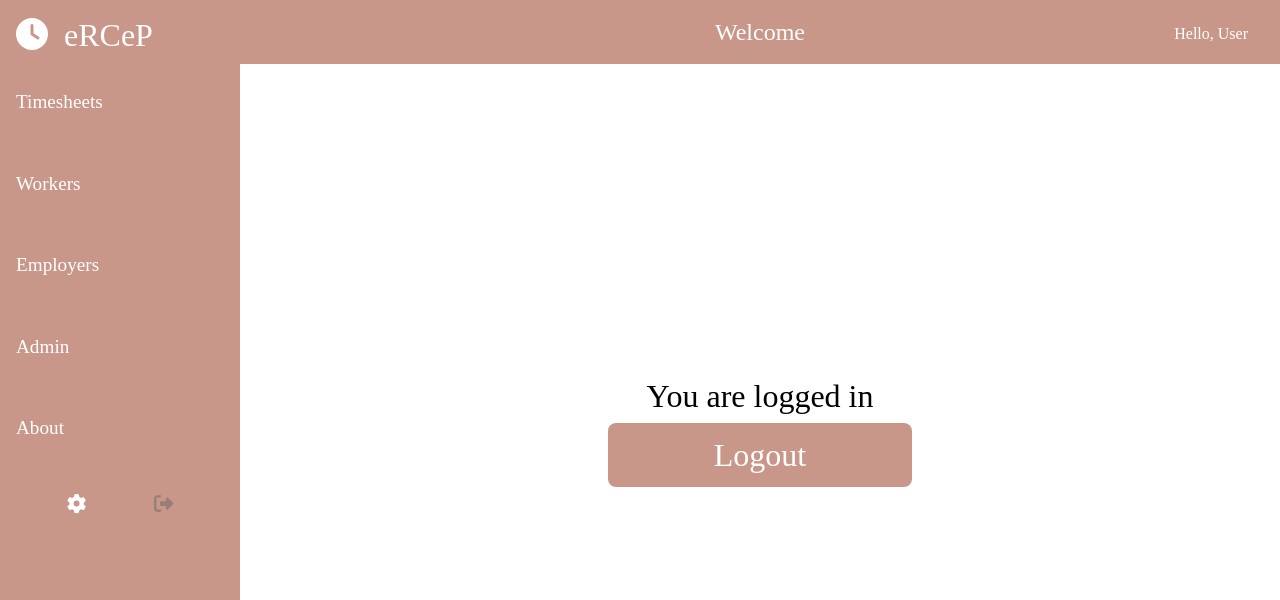
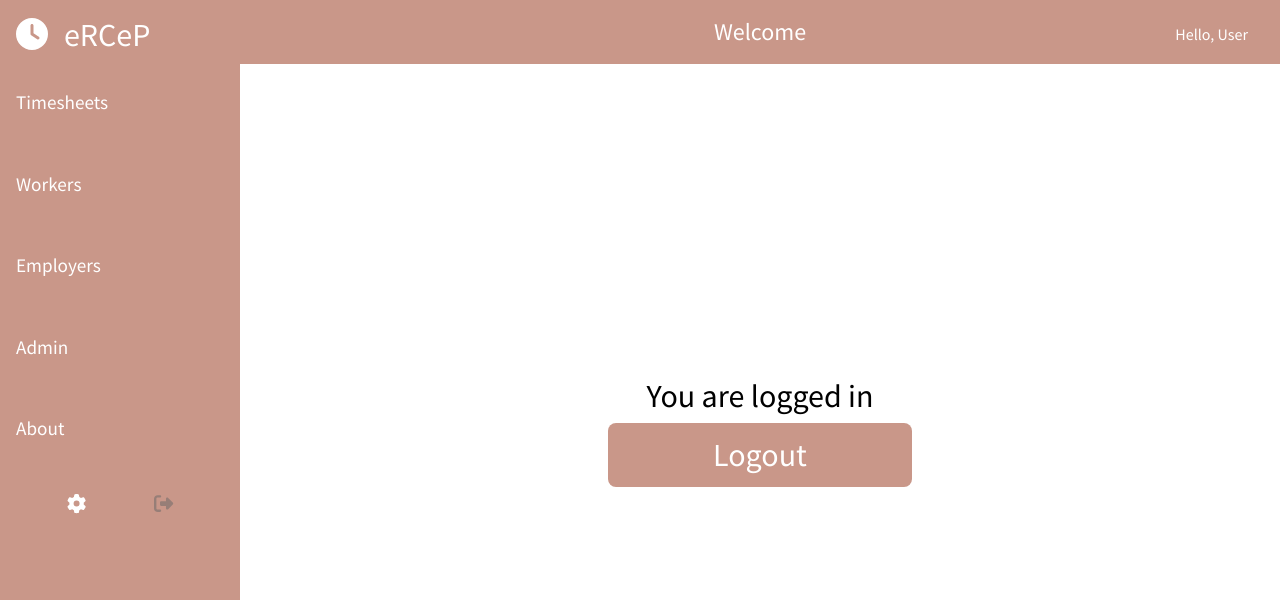
Before and after one commit to K1Frx/eRCeP, a React (Vite) app in the folder frontend/: page / in a window 1280 px wide. Shown: the top 600 px of the page. Built offline with nearby package versions, Linux system fonts and the light colour scheme.

Commit message:
source sans pro font added

```diff
--- a/frontend/src/index.scss
+++ b/frontend/src/index.scss
@@ -1,12 +1,14 @@
 @use "./assets/consts";
+@import url('https://fonts.googleapis.com/css2?family=Source%20Sans%20Pro:wght@400&display=swap');
+
 
 * {
   box-sizing: border-box;
-  font-family: 'Urbane';
   margin: 0;
 }
 
 body {
+  font-family: 'Source Sans Pro', sans-serif;
   overflow: auto;
   background-color: var(--background-primary);
 
```
